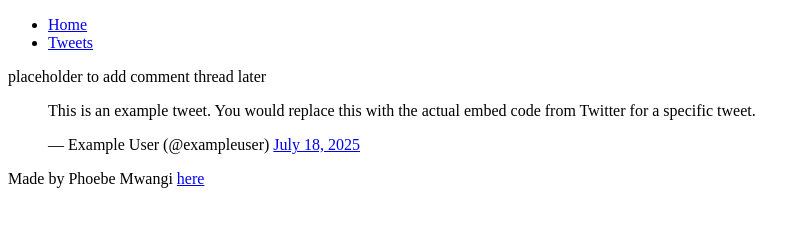
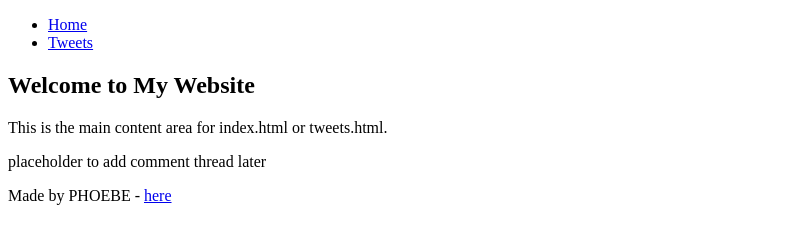
Before and after one commit to phoebestanley/My_First_Portfolio, a plain HTML site: page html_basic/tweets.html in a window 1280 px wide. Shown: the whole page, without its empty margins (0-810 px from the left). Drawn offline with Linux system fonts and the light colour scheme.

Commit message:
Update tweets.html

```diff
--- a/html_basic/tweets.html
+++ b/html_basic/tweets.html
@@ -2,31 +2,35 @@
 <html lang="en">
 <head>
   <meta charset="UTF-8">
-    <meta name="viewport" content="width=device-width, initial-scale=1.0">
-    <title>Your Website</title>
+  <title>My Webpage</title>
 </head>
 <body>
+
+  <!-- Header with navigation -->
   <header>
     <ul>
       <li><a href="index.html">Home</a></li>
       <li><a href="tweets.html">Tweets</a></li>
-            <!-- Add more links here for other pages as needed -->
     </ul>
   </header>
 
+  <!-- Main content area -->
   <main>
     <article>
+      <!-- Your existing content goes here (text, images, tweets, etc.) -->
+      <h1>Welcome to My Website</h1>
+      <p>This is the main content area for index.html or tweets.html.</p>
+    </article>
 
-        </article>
     <aside>
       <p>placeholder to add comment thread later</p>
     </aside>
-        <blockquote class="twitter-tweet"><p lang="en" dir="ltr">This is an example tweet. You would replace this with the actual embed code from Twitter for a specific tweet.</p>&mdash; Example User (@exampleuser) <a href="https://twitter.com/exampleuser/status/1234567890">July 18, 2025</a></blockquote> <script async src="https://platform.twitter.com/widgets.js" charset="utf-8"></script>
-
   </main>
 
+  <!-- Footer with author credit -->
   <footer>
-        <p>Made by Phoebe Mwangi <a href="base_index.html" target="_blank">here</a></p>
+    <p>Made by PHOEBE - <a href="https://example.com" target="_blank">here</a></p>
   </footer>
+
 </body>
 </html>
```
Lines whose indentation alone changed are shown as unchanged.
